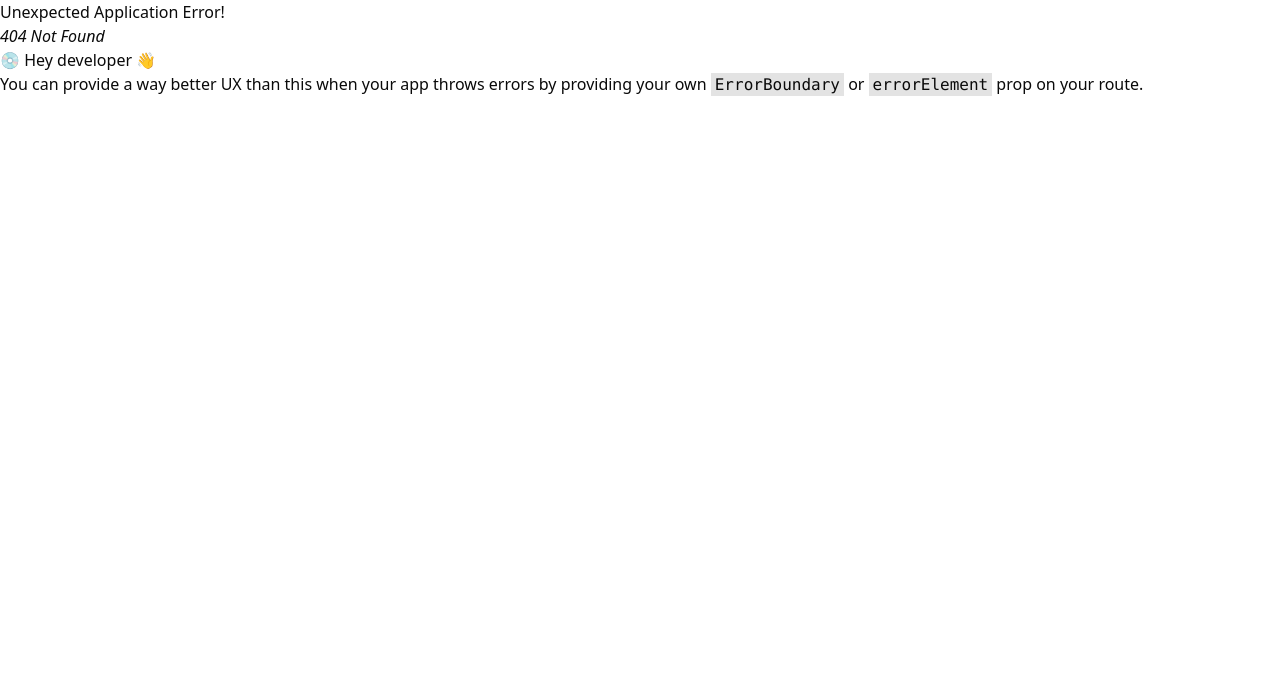
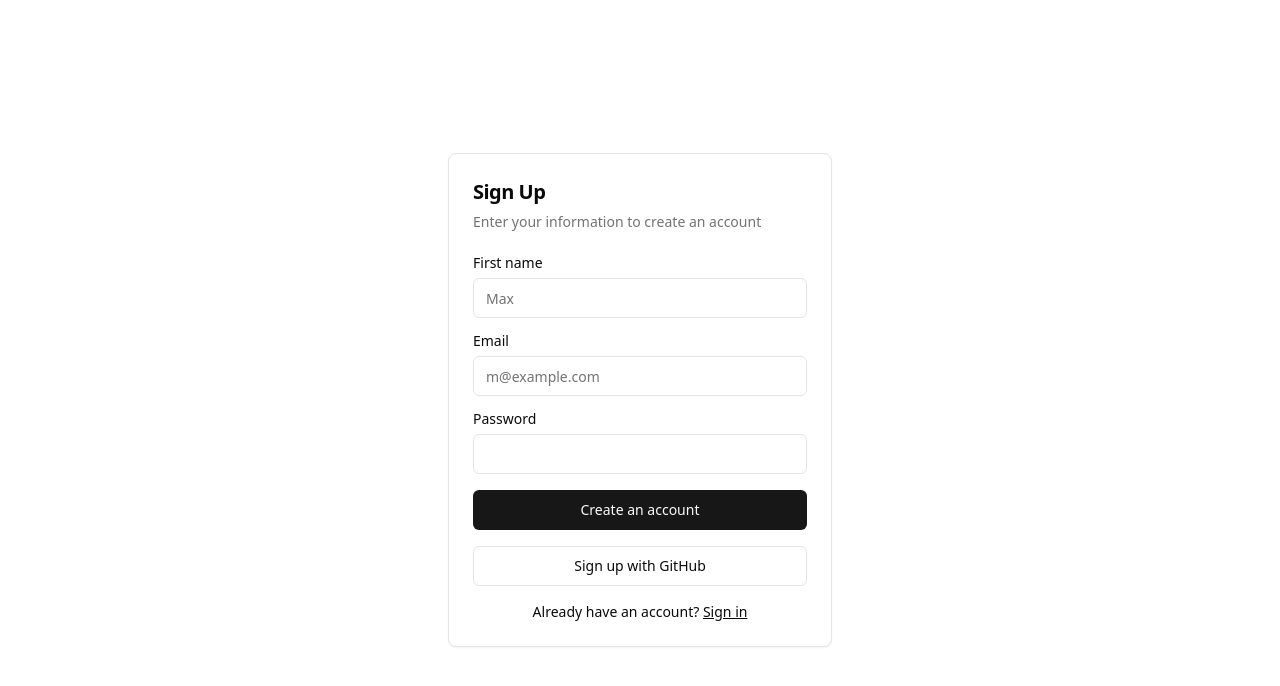
Before and after one commit to codejstar/elib_Dashboard, a React (Vite) app: page /register in a window 1280 px wide. Before the commit this address had no page. Shown: the top 686 px of the page. Built offline with nearby package versions, Linux system fonts and the light colour scheme.

Commit message:
add register page

```diff
--- a/src/pages/Login.tsx
+++ b/src/pages/Login.tsx
@@ -9,6 +9,7 @@
 } from "@/components/ui/card";
 import { Input } from "@/components/ui/input"
 import { Label } from "@/components/ui/label"
+import { Link } from "react-router-dom";
 
 const LoginPage = () => {
   return (
@@ -31,7 +32,15 @@
         </div>
       </CardContent>
       <CardFooter>
-        <Button className="w-full">Sign in</Button>
+        <div className="w-full">
+         <Button className="w-full">Sign in</Button>
+        <div className="mt-4 text-center text-sm">
+          don't have account?{" "}
+          <Link to={'/register'} className="underline">
+            Sign up
+          </Link>
+        </div>
+        </div>
       </CardFooter>
     </Card>
     </section>
--- /dev/null
+++ b/src/pages/RegisterPage.tsx
@@ -0,0 +1,63 @@
+import { Link } from "react-router-dom"
+
+import { Button } from "@/components/ui/button"
+import {
+  Card,
+  CardContent,
+  CardDescription,
+  CardHeader,
+  CardTitle,
+} from "@/components/ui/card"
+import { Input } from "@/components/ui/input"
+import { Label } from "@/components/ui/label"
+
+const RegisterPage = () => {
+  return (
+    <section className="flex justify-center items-center h-screen">
+     <Card className="w-full max-w-sm">
+      <CardHeader>
+        <CardTitle className="text-xl">Sign Up</CardTitle>
+        <CardDescription>
+          Enter your information to create an account
+        </CardDescription>
+      </CardHeader>
+      <CardContent>
+        <div className="grid gap-4">
+            <div className="grid gap-2">
+              <Label htmlFor="first-name">First name</Label>
+              <Input id="first-name" placeholder="Max" required />
+            </div>
+
+          <div className="grid gap-2">
+            <Label htmlFor="email">Email</Label>
+            <Input
+              id="email"
+              type="email"
+              placeholder="m@example.com"
+              required
+            />
+          </div>
+          <div className="grid gap-2">
+            <Label htmlFor="password">Password</Label>
+            <Input id="password" type="password" />
+          </div>
+          <Button type="submit" className="w-full">
+            Create an account
+          </Button>
+          <Button variant="outline" className="w-full">
+            Sign up with GitHub
+          </Button>
+        </div>
+        <div className="mt-4 text-center text-sm">
+          Already have an account?{" "}
+          <Link to={'/login'} className="underline">
+            Sign in
+          </Link>
+        </div>
+      </CardContent>
+    </Card>
+     </section>
+  )
+}
+
+export default RegisterPage
--- a/src/router.tsx
+++ b/src/router.tsx
@@ -1,6 +1,7 @@
 import { createBrowserRouter } from "react-router-dom";
 import LoginPage from "@/pages/Login";
 import HomePage from "@/pages/HomePage";
+import RegisterPage from "@/pages/RegisterPage";
 
 const router = createBrowserRouter([
   {
@@ -11,6 +12,10 @@
     path: "/login",
     element: <LoginPage />,
   },
+  {
+    path: "/register",
+    element: <RegisterPage />,
+  },
 ]);
 
 export default router;
```
